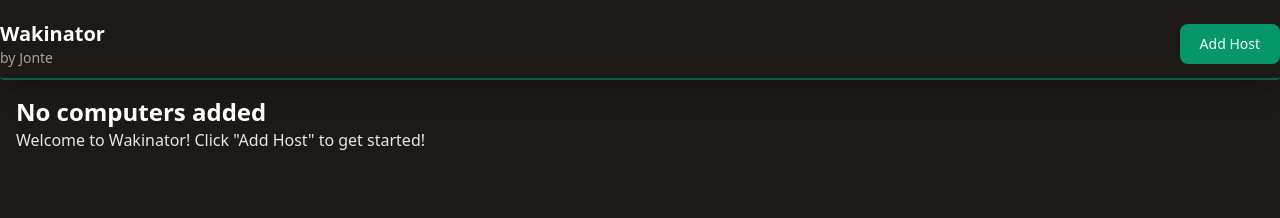
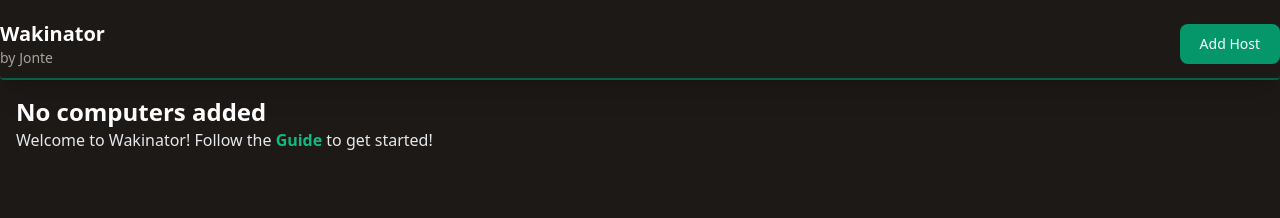
Before and after one commit to Jontes-Tech/wakinator-app, a Svelte app: page / in a window 1280 px wide. Shown: the top 218 px of the page. Built offline with nearby package versions, Linux system fonts and the light colour scheme.

Commit message:
feat: Introduce settings

```diff
--- a/src/App.svelte
+++ b/src/App.svelte
@@ -3,6 +3,10 @@
   const params = new URLSearchParams(window.location.search);
   let showModal = params.get("showModal") ? true : false;
   let content = params.get("content");
+  let active = {
+    name: "",
+    token: ""
+  };
   if (showModal && !content) content = "start";
 
   function toggleModal() {
@@ -22,7 +26,7 @@
         headers: {
           Accept: "application/json",
           "Content-Type": "application/json",
-          Authorization: JSON.parse(sessionStorage.getItem("host")).token
+          Authorization: JSON.parse(sessionStorage.getItem("host")).token,
         },
       }
     );
@@ -93,10 +97,7 @@
 
   let added = {};
 
-  console.log(
-    "%cHello, Fellow Hacker!",
-    "font-size: 36px; font-weight: bold"
-  );
+  console.log("%cHello, Fellow Hacker!", "font-size: 36px; font-weight: bold");
   console.log(
     "Feel free to poke around, if you find anything of concern, please file a GitHub Issue. Speaking of, the source is available at https://github.com/Jontes-Tech/wakinator-app"
   );
@@ -118,6 +119,8 @@
           <h3 class="text-3xl font-semibold">
             {content === "start" || content === "select-hosts"
               ? "Add Host"
+              : content === "settings"
+              ? active.name + " Settings"
               : "Secret Jonte Menu"}
           </h3>
           <button
@@ -204,9 +207,13 @@
                   >Toggle Dev Mode</button
                 >
               </div>
+            {:else if content === "settings"}
+            <p class="overflow-x-scroll">
+             {active.token}
+            </p>
             {/if}
           </span>
-          {#if content !== "secret-menu"}
+          {#if content !== "secret-menu" && content !== "settings"}
             <p class="text-sm text-stone-400">
               Please rest assured that this information is stored in your
               browser's localStorage. This never touches my servers.
@@ -258,9 +265,7 @@
   <div class="opacity-25 fixed inset-0 z-40 bg-black" />
 {/if}
 <main class="bg-stone-900 min-h-screen">
-  <nav
-    class="border-b-2 border-emerald-800 shadow-xl py-2.5 rounded"
-  >
+  <nav class="border-b-2 border-emerald-800 shadow-xl py-2.5 rounded">
     <div class="container flex flex-wrap items-center justify-between mx-auto">
       <span
         class="flex flex-col self-center text-xl font-semibold whitespace-nowrap text-white p-0"
@@ -292,7 +297,9 @@
             ? 'moveFromSideToSide'
             : ''} max-w-sm m-4 p-6 border rounded-lg shadow-md bg-stone-800 border-stone-700"
         >
-          <h2 class="inline-flex mb-2 text-2xl font-bold tracking-tight text-white">
+          <h2
+            class="inline-flex mb-2 text-2xl font-bold tracking-tight text-white"
+          >
             {myhost[1].friendlyname}
           </h2>
           <p class="mb-3 font-normal text-stone-400">
@@ -307,7 +314,8 @@
                   headers: {
                     Accept: "application/json",
                     "Content-Type": "application/json",
-                    Authorization: JSON.parse(sessionStorage.getItem("host")).token
+                    Authorization: JSON.parse(sessionStorage.getItem("host"))
+                      .token,
                   },
                   body: JSON.stringify({
                     passwd: myhost[1].token,
@@ -341,6 +349,31 @@
             >
               {loadingstate[myhost[0]] || "Wake"}
             </button>
+            <button
+              class="m-2"
+              on:click={() => {
+                showModal = true;
+                content = "settings";
+                active.name = myhost[1].friendlyname;
+                active.token = "Loading"
+                fetch("https://" + myhost[1].url + "/api/identify", {
+                    method: "GET",
+                    headers: {
+                      Authorization: myhost[1].token,
+                    },
+                  }).then((resp) => {
+                    if (resp.ok) {
+                      resp.text().then((text) => {
+                        active.token = "Hashed Token: "+text
+                      });
+                    } else {
+                      console.log("Error!");
+                    }
+                  });
+              }}
+            >
+              ⚙️
+            </button>
           {:else}
             <button
               on:click={() => {
@@ -355,11 +388,15 @@
       {/each}
     </div>
   {:else}
-    <div
-      class="p-4"
-    >
-    <h1 class="font-bold text-white text-2xl">No computers added</h1>
-    <p class="text-gray-200">Welcome to Wakinator! Click "Add Host" to get started!</p>
+    <div class="p-4">
+      <h1 class="font-bold text-white text-2xl">No computers added</h1>
+      <p class="text-gray-200">
+        Welcome to Wakinator! Follow the <a
+          class="text-emerald-500 font-bold hover:underline"
+          href="https://github.com/Jontes-Tech/wakinator/wiki/Getting-Started-(Native)"
+          >Guide</a
+        > to get started!
+      </p>
     </div>
   {/if}
 </main>
```
Also changed, not shown: public/gear.svg (added), src/assets/svelte.svg (deleted).
